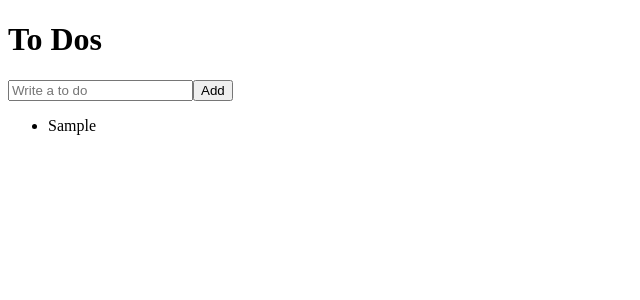
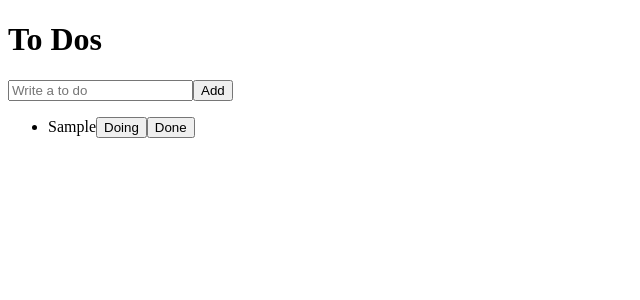
Before and after one commit to Jayone12/todo-list, a React (Create React App) app: page / in a window 1280 px wide. Both pictures are taken after typing "Sample" into the empty fields and a click on the button "Add". Shown: the top 300 px of the page, without its empty margins (0-640 px from the left). Built offline with nearby package versions, Linux system fonts and the light colour scheme.

Commit message:
feat: list 카테고리 버튼 마크업

```diff
--- a/src/components/ToDo.tsx
+++ b/src/components/ToDo.tsx
@@ -1,6 +1,31 @@
+import React from "react";
 import { IToDo } from "../atoms";
 
 function ToDo({ text, category, id }: IToDo) {
-  return <li>{text}</li>;
+  const onClick = (event: React.MouseEvent<HTMLButtonElement>) => {
+    const {
+      currentTarget: { name },
+    } = event;
+  };
+  return (
+    <li>
+      <span>{text}</span>
+      {category !== "DOING" && (
+        <button name="DOING" onClick={onClick}>
+          Doing
+        </button>
+      )}
+      {category !== "TO_DO" && (
+        <button name="TO_DO" onClick={onClick}>
+          To Do
+        </button>
+      )}
+      {category !== "DONE" && (
+        <button name="DONE" onClick={onClick}>
+          Done
+        </button>
+      )}
+    </li>
+  );
 }
 export default ToDo;
```
